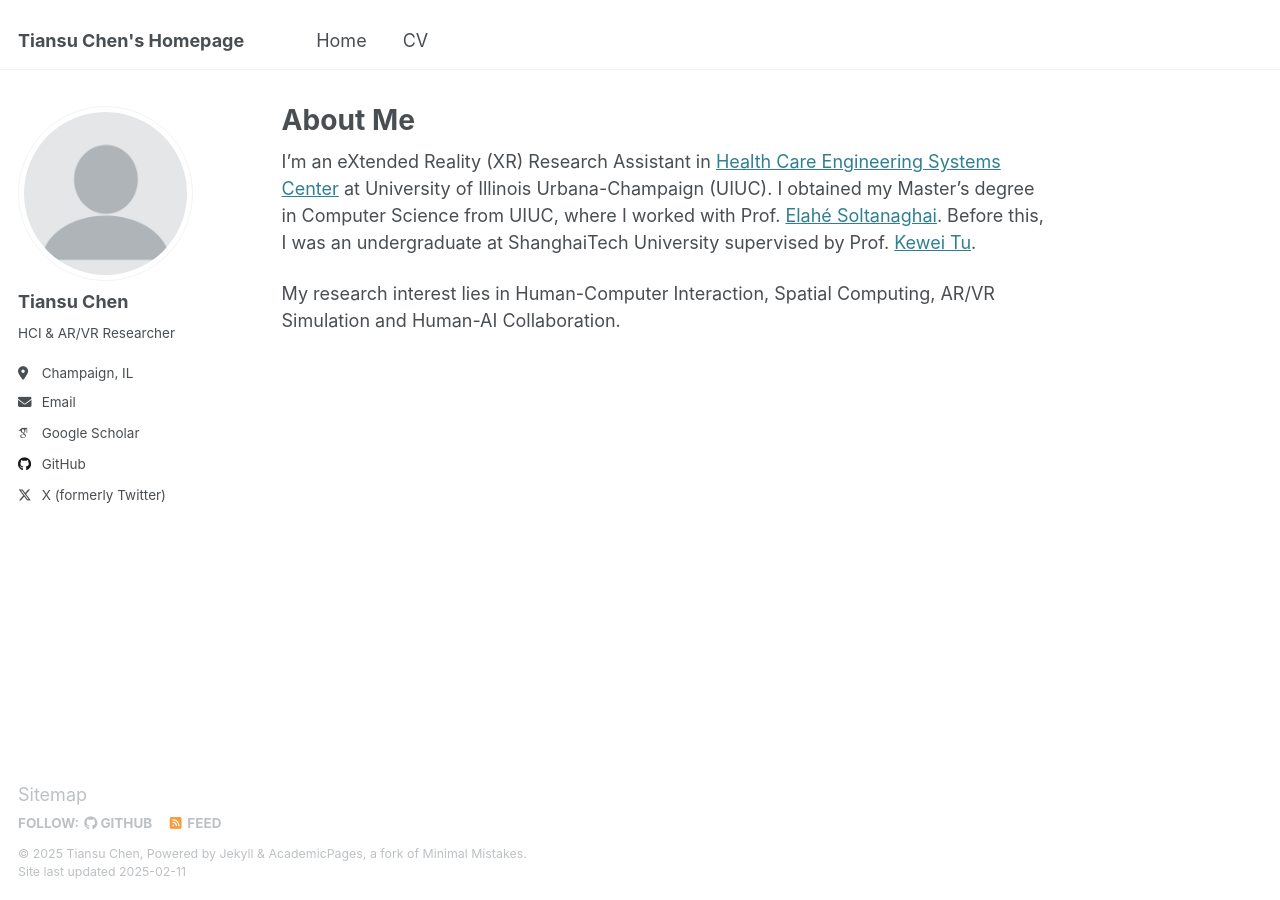
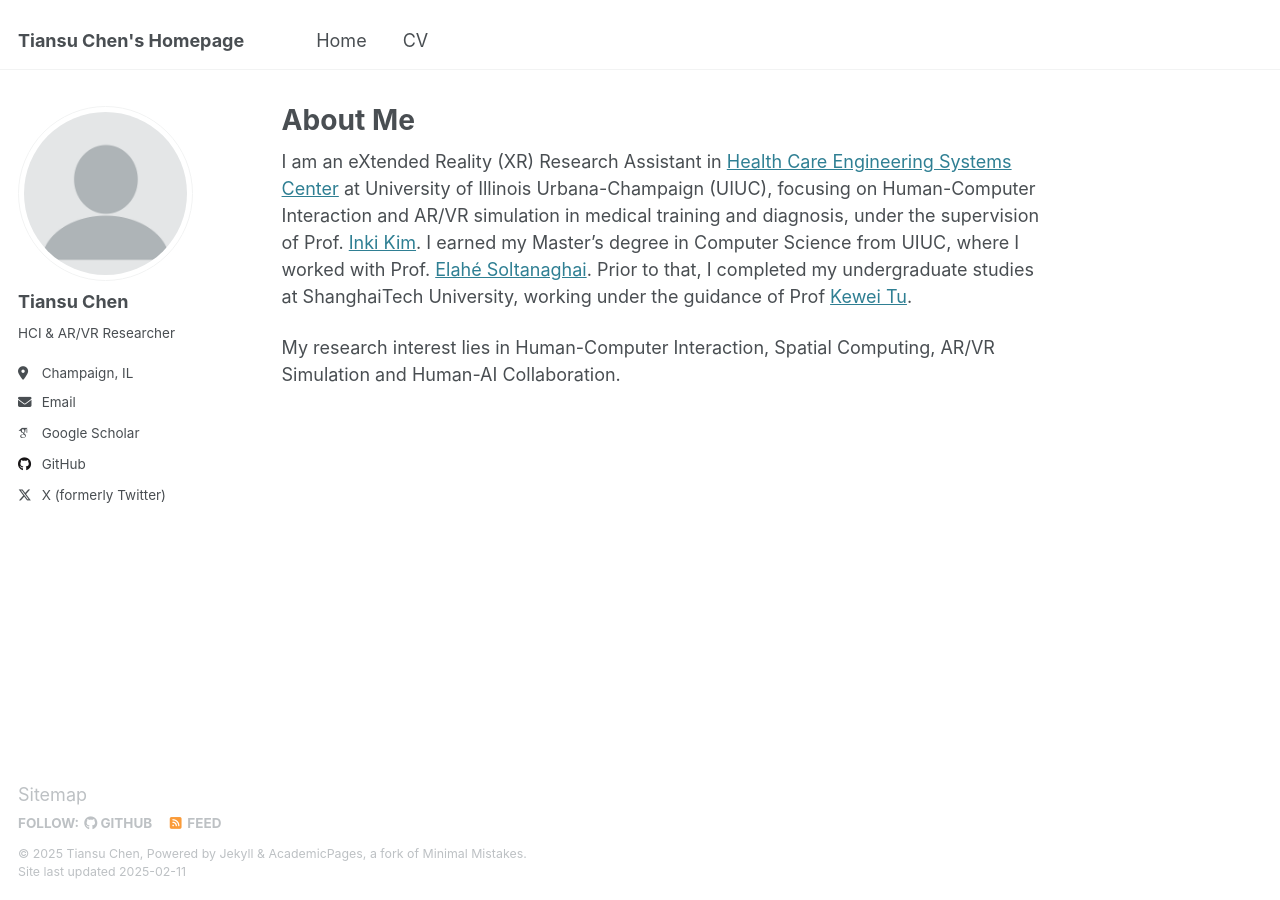
Before and after one commit to TiansuCHEN/tiansuchen.github.io, a Jekyll site: the page built from _pages/about.md, in a window 1280 px wide. Built offline with Jekyll 4.4.1, drawn with Linux system fonts in a browser that asks for light colours; some web fonts are replaced.

Commit message:
Update self intro

```diff
--- a/_pages/about.md
+++ b/_pages/about.md
@@ -7,6 +7,6 @@ redirect_from:
   - /about.html
 ---
 
-I'm an eXtended Reality (XR) Research Assistant in [Health Care Engineering Systems Center](https://healtheng.illinois.edu/) at University of Illinois Urbana-Champaign (UIUC). I obtained my Master's degree in Computer Science from UIUC, where I worked with Prof. [Elahé Soltanaghai](https://elahe.web.illinois.edu/). Before this, I was an undergraduate at ShanghaiTech University supervised by Prof. [Kewei Tu](https://faculty.sist.shanghaitech.edu.cn/faculty/tukw/).
+I am an eXtended Reality (XR) Research Assistant in [Health Care Engineering Systems Center](https://healtheng.illinois.edu/) at University of Illinois Urbana-Champaign (UIUC), focusing on Human-Computer Interaction and AR/VR simulation in medical training and diagnosis, under the supervision of Prof. [Inki Kim](https://grainger.illinois.edu/about/directory/faculty/inkikim). I earned my Master's degree in Computer Science from UIUC, where I worked with Prof. [Elahé Soltanaghai](https://elahe.web.illinois.edu/). Prior to that, I completed my undergraduate studies at ShanghaiTech University, working under the guidance of Prof [Kewei Tu](https://faculty.sist.shanghaitech.edu.cn/faculty/tukw/).
 
 My research interest lies in Human-Computer Interaction, Spatial Computing, AR/VR Simulation and Human-AI Collaboration.
```
